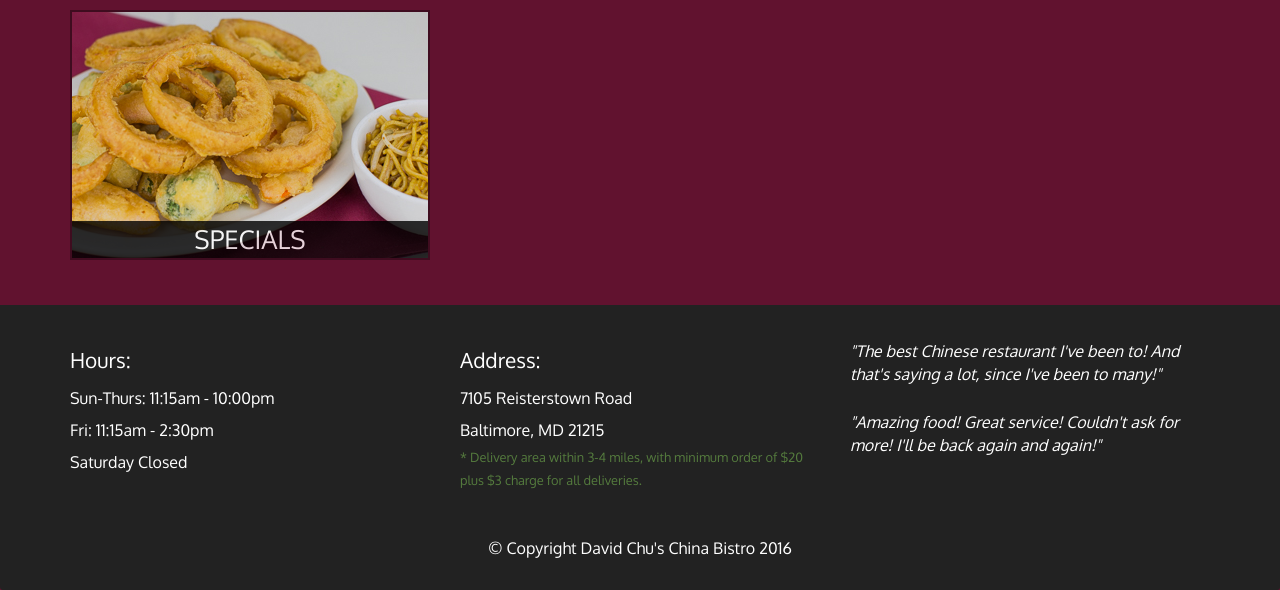
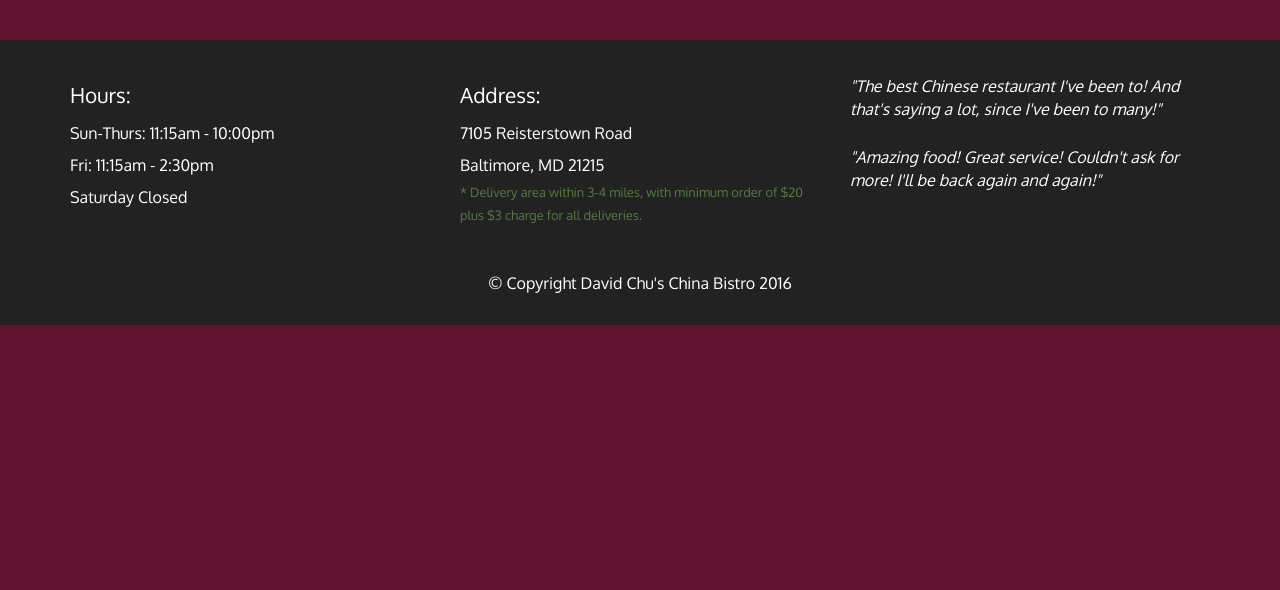
Before and after one commit to hurghr/assigment5, a plain HTML site: page index.html in a window 1280 px wide. Shown: the part 1150-1740 px from the top of the page. After the commit the page ends 1475 px from the top, so only its background shows below. Drawn offline with Linux system fonts and the light colour scheme; a script that the page names is missing.

Commit message:
Update index.html

```diff
--- a/index.html
+++ b/index.html
@@ -91,11 +91,6 @@
           </div>
         </a>
       </div>
-      <div class="col-md-4 col-sm-6 col-xs-12">
-        <a href="#" onclick="$dc.loadMenuItems('B');">
-          <div id="specials-tile"><span>specials</span></div>
-        </a>
-      </div>
         </a>
       </div>
     </div>
```
